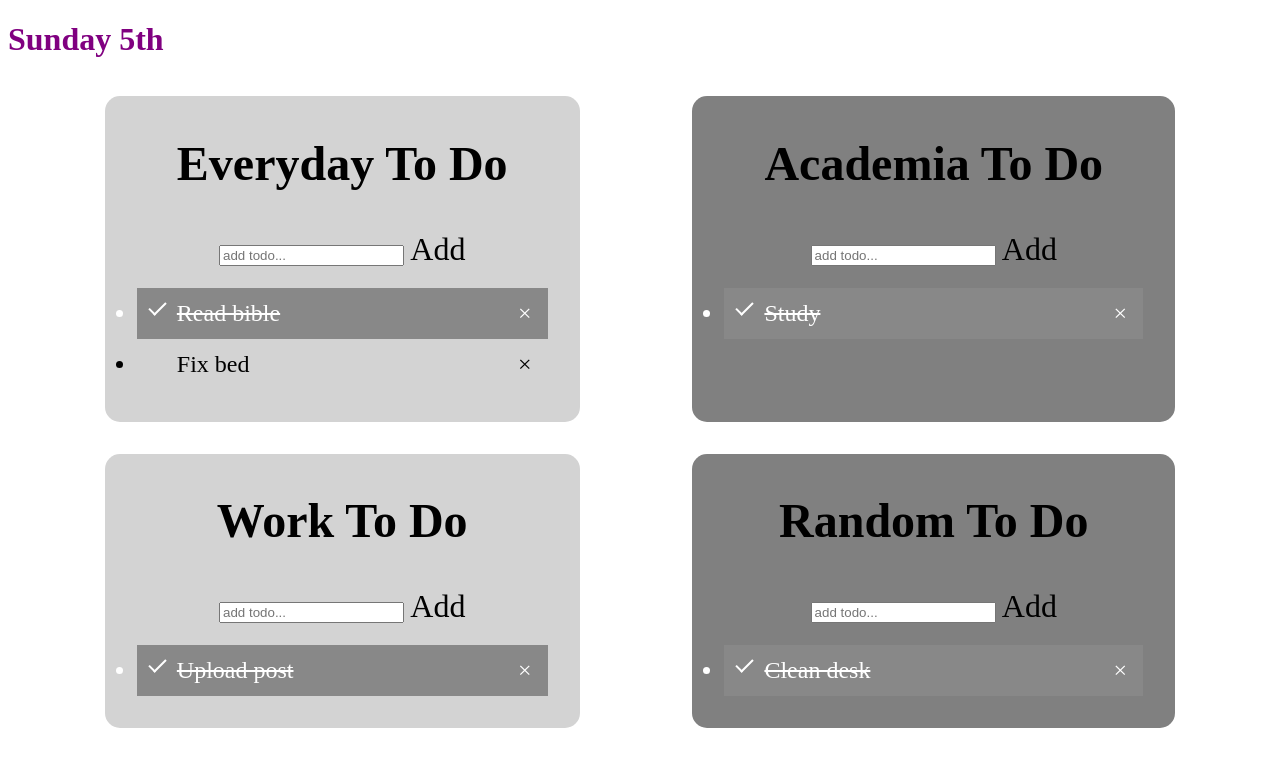
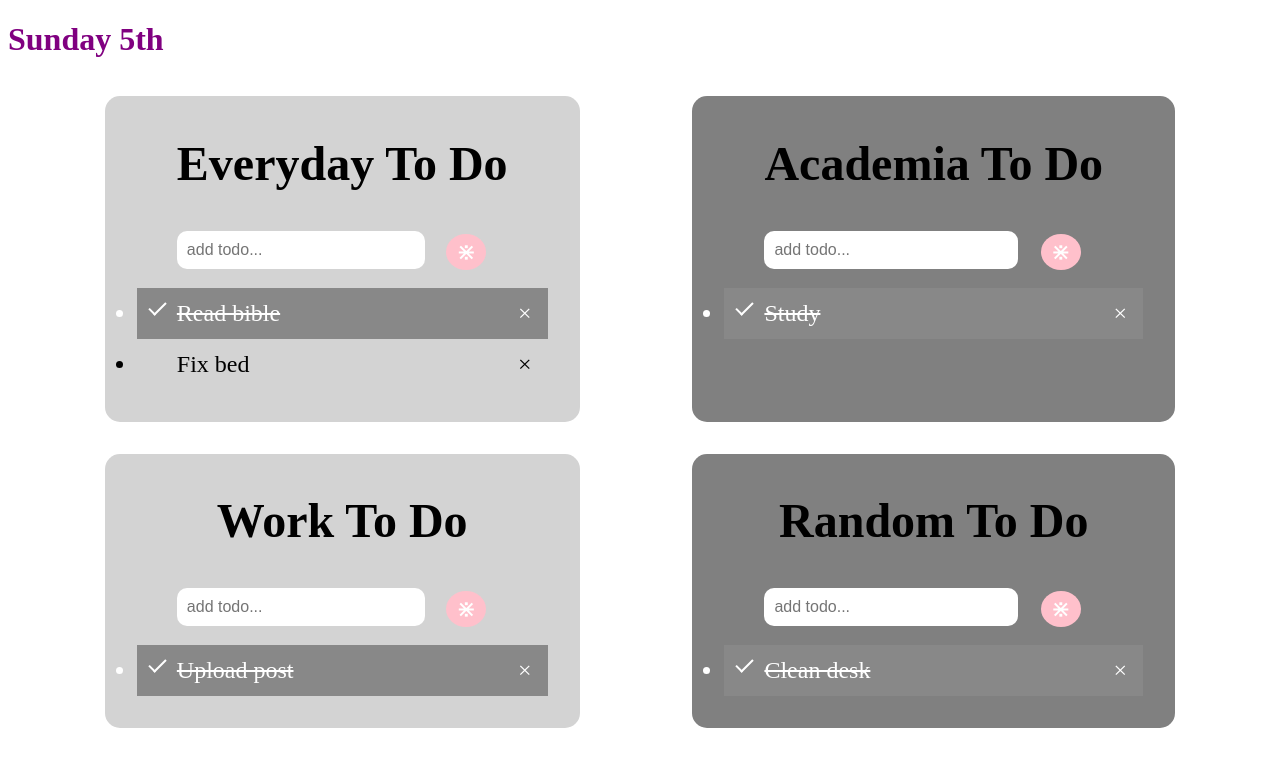
Before and after one commit to ChoiHeza/Everyday-Todo-List, a plain HTML site: page index.html in a window 1280 px wide. Drawn offline with Linux system fonts and the light colour scheme.

Commit message:
added colours

```diff
--- a/index.html
+++ b/index.html
@@ -18,7 +18,7 @@
         <div id= "todoInput" class = "todoHeader">
             <h2>Everyday To Do</h2>
             <input type="text" id="myInput" placeholder="add todo...">
-            <span onclick= "addNewItem()" class= "addButton">Add</span>
+            <span onclick= "addNewItem()" class= "addButton">&#8903</span>
         </div>
 
         <ul id= "myTodoList">
@@ -32,7 +32,7 @@
         <div id= "todoInput" class = "todoHeader">
             <h2>Academia To Do</h2>
             <input type="text" id="myInput" placeholder="add todo...">
-            <span onclick= "addNewItem()" class= "addButton">Add</span>
+            <span onclick= "addNewItem()" class= "addButton">&#8903</span>
         </div>
 
         <ul id= "myTodoList">
@@ -45,7 +45,7 @@
         <div id= "todoInput" class = "todoHeader">
             <h2>Work To Do</h2>
             <input type="text" id="myInput" placeholder="add todo...">
-            <span onclick= "addNewItem()" class= "addButton">Add</span>
+            <span onclick= "addNewItem()" class= "addButton">&#8903</span>
         </div>
 
         <ul id= "myTodoList">
@@ -58,7 +58,7 @@
         <div id= "todoInput" class = "todoHeader">
             <h2>Random To Do</h2>
             <input type="text" id="myInput" placeholder="add todo...">
-            <span onclick= "addNewItem()" class= "addButton">Add</span>
+            <span onclick= "addNewItem()" class= "addButton">&#8903</span>
         </div>
 
         <ul id= "myTodoList">
--- a/style.css
+++ b/style.css
@@ -72,9 +72,33 @@ main {
     text-align: center;
 }
 
+/* style for the input field  */
+input {
+    margin: 0;
+    border: none;
+    border-radius: 10px;
+    width: 75%;
+    padding: 10px;
+    float: left;
+    font-size: 16px;
+}
+
+
+
 /* stlyes for the add button  */
 .addButton {
     cursor: pointer;
+    padding: 5px 10px;
+    width: 25%;
+    background-color: pink;
+    color: white;
+    font-size: 1.5rem;
+    border-radius: 50%;
+}
+
+.addButton:hover {
+    background-color: lightgray;
+    color: pink;
 }
 
 
```
